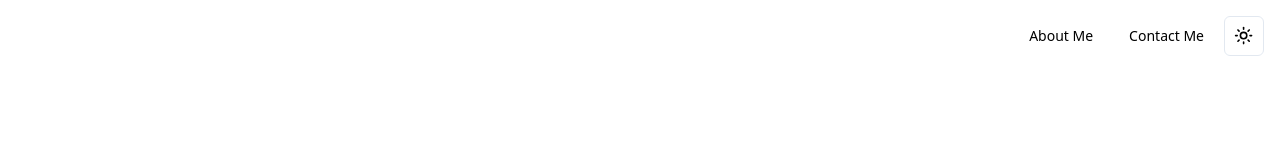
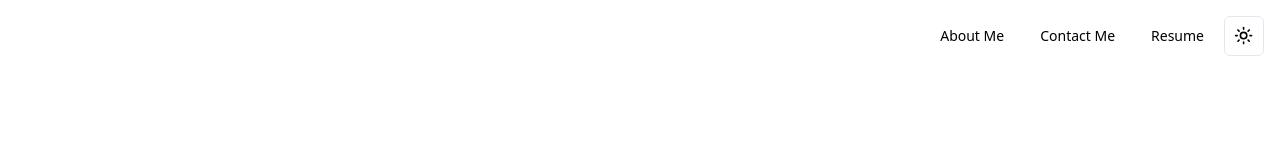
Before and after one commit to therealsuji/sujitha-portofolio, a Next.js app: page / in a window 1280 px wide. Shown: the top 160 px of the page. Built offline with nearby package versions, Linux system fonts and the light colour scheme.

Commit message:
Fix: add resume to navbar

```diff
--- a/app/components/Navbar.tsx
+++ b/app/components/Navbar.tsx
@@ -27,6 +27,13 @@ const Navbar = () => {
             </NavigationMenuLink>
           </Link>
         </NavigationMenuItem>
+        <NavigationMenuItem>
+          <Link href="/mycv.pdf" legacyBehavior passHref>
+            <NavigationMenuLink className={navigationMenuTriggerStyle}>
+              Resume
+            </NavigationMenuLink>
+          </Link>
+        </NavigationMenuItem>
         <ThemeToggle />
       </NavigationMenuList>
     </NavigationMenu>
```
